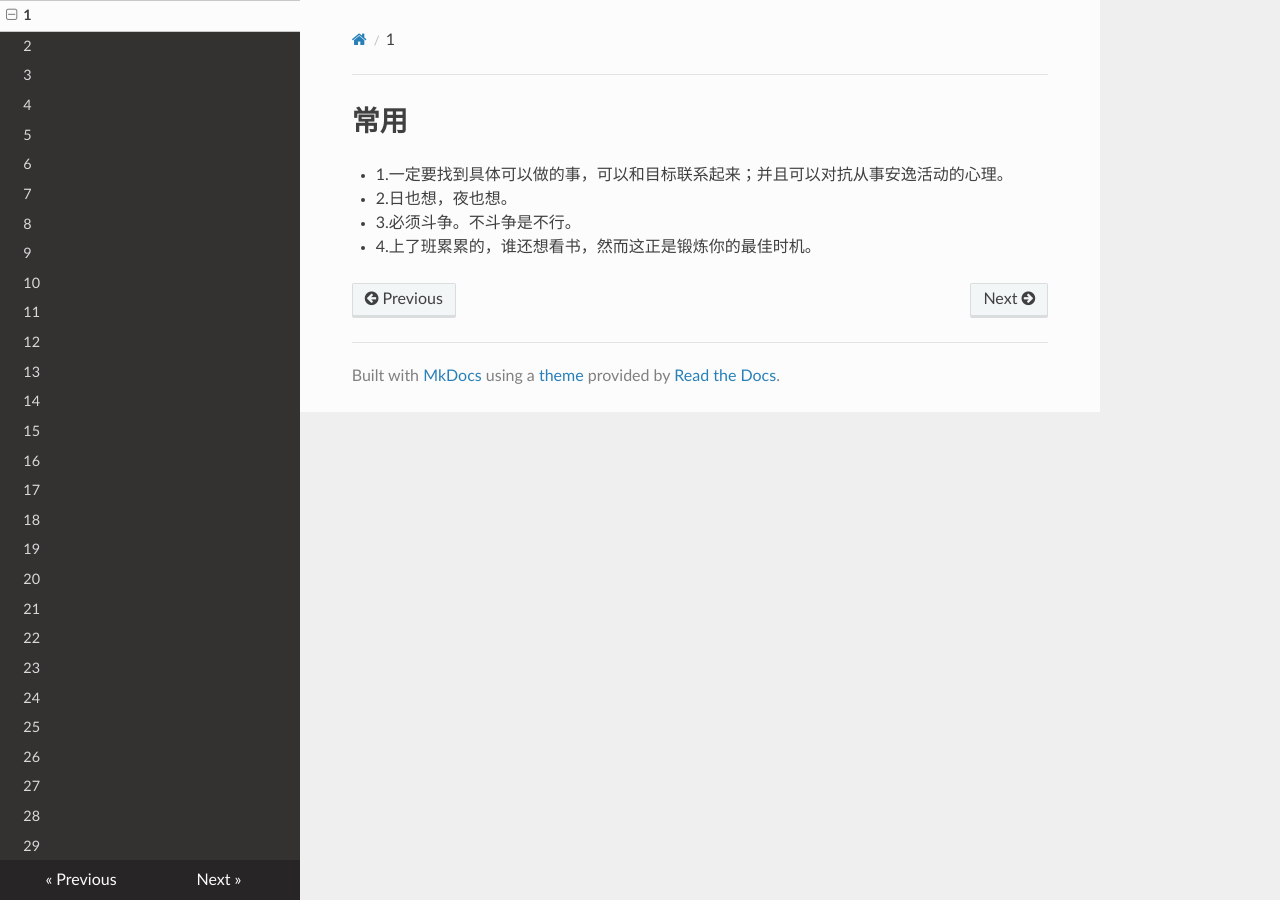
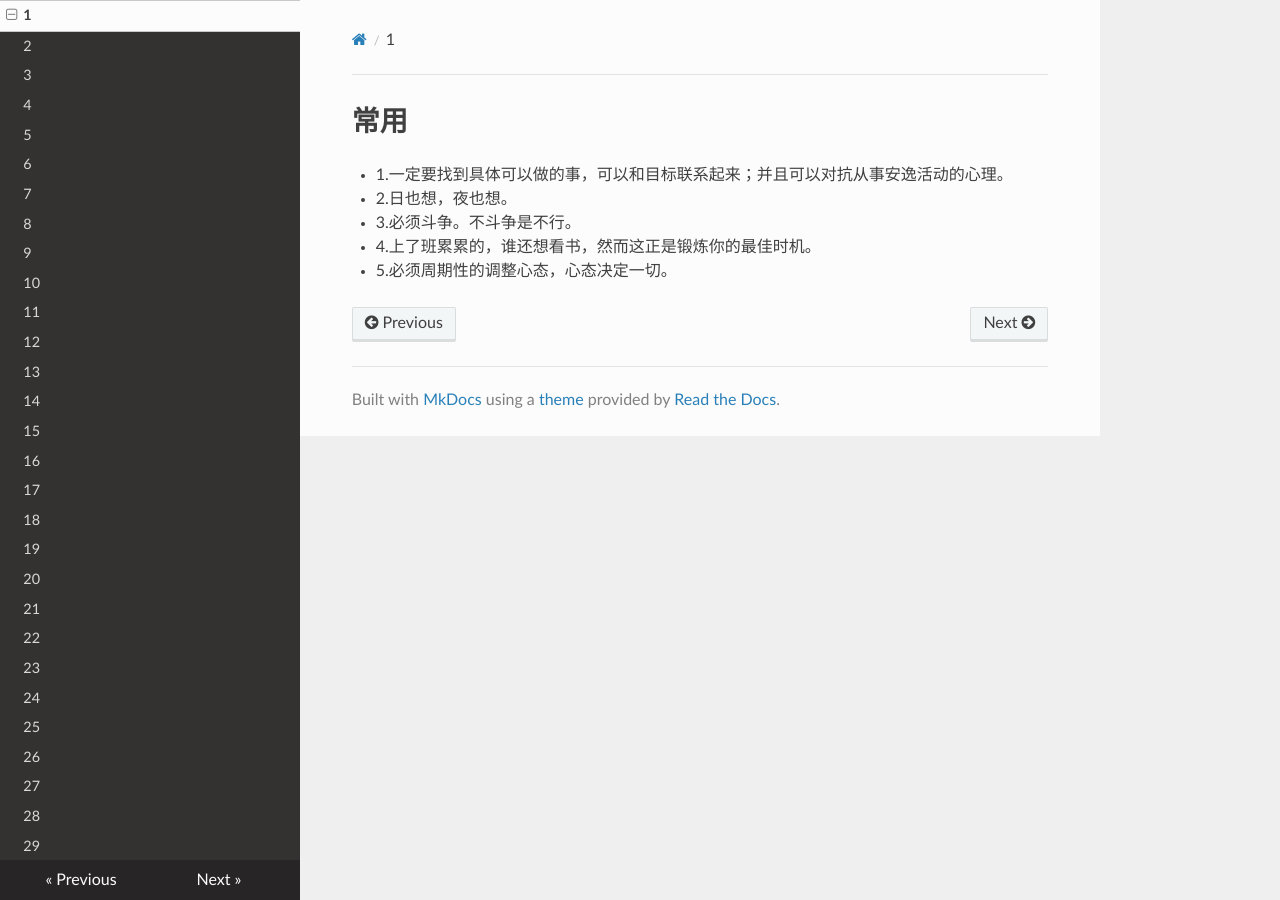
Before and after one commit to lizkca/theblog, an MkDocs documentation site: the page built from docs/1.md, in a window 1280 px wide. Built offline with MkDocs 1.6.1, drawn with Linux system fonts in a browser that asks for light colours; nearby versions of some CDN libraries.

Commit message:
fix 1.md

```diff
--- a/docs/1.md
+++ b/docs/1.md
@@ -4,3 +4,4 @@
 - 2.日也想，夜也想。
 - 3.必须斗争。不斗争是不行。
 - 4.上了班累累的，谁还想看书，然而这正是锻炼你的最佳时机。
+- 5.必须周期性的调整心态，心态决定一切。
```
